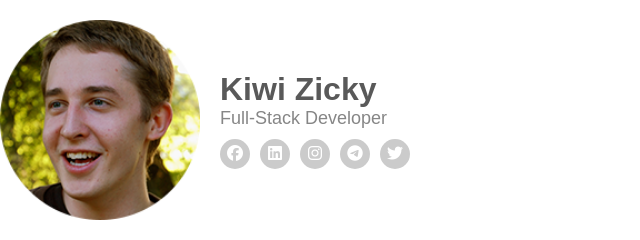
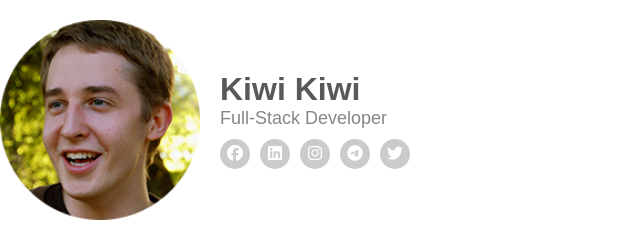
Before and after one commit to ChamnanKiwi/James-Portfolio-Demo, a plain HTML site: page index.html in a window 1280 px wide. Shown: the top 240 px of the page, 0-640 px from the left. Drawn offline with nearby package versions, Linux system fonts and the light colour scheme.

Commit message:
change name to Kiwi Kiwi

```diff
--- a/index.html
+++ b/index.html
@@ -24,7 +24,7 @@
                 <img src="asset/image/profile.png" alt="" />
               </div>
               <div class="profile-detail">
-                <h2>Kiwi Zicky</h2>
+                <h2>Kiwi Kiwi</h2>
                 <span>Full-Stack Developer</span>
                 <ul class="social-media">
                   <li class="social-item">
```
